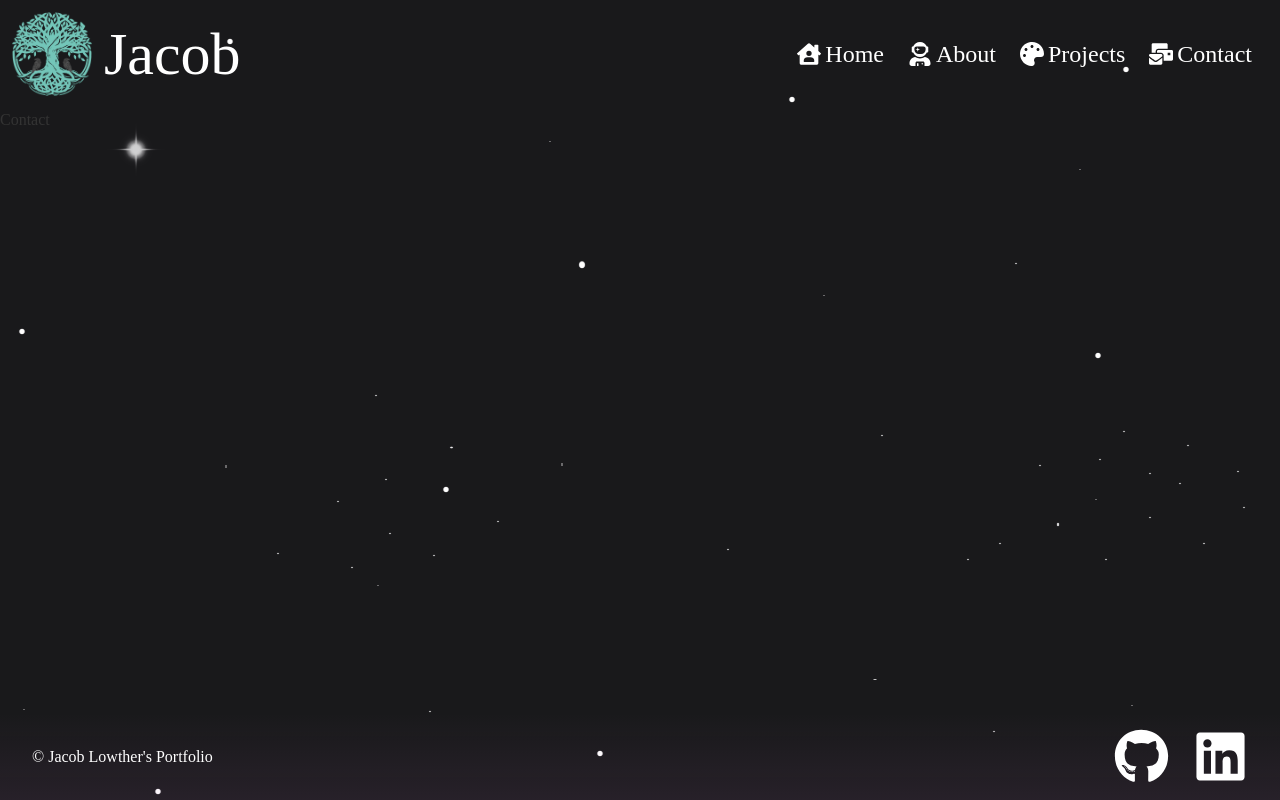
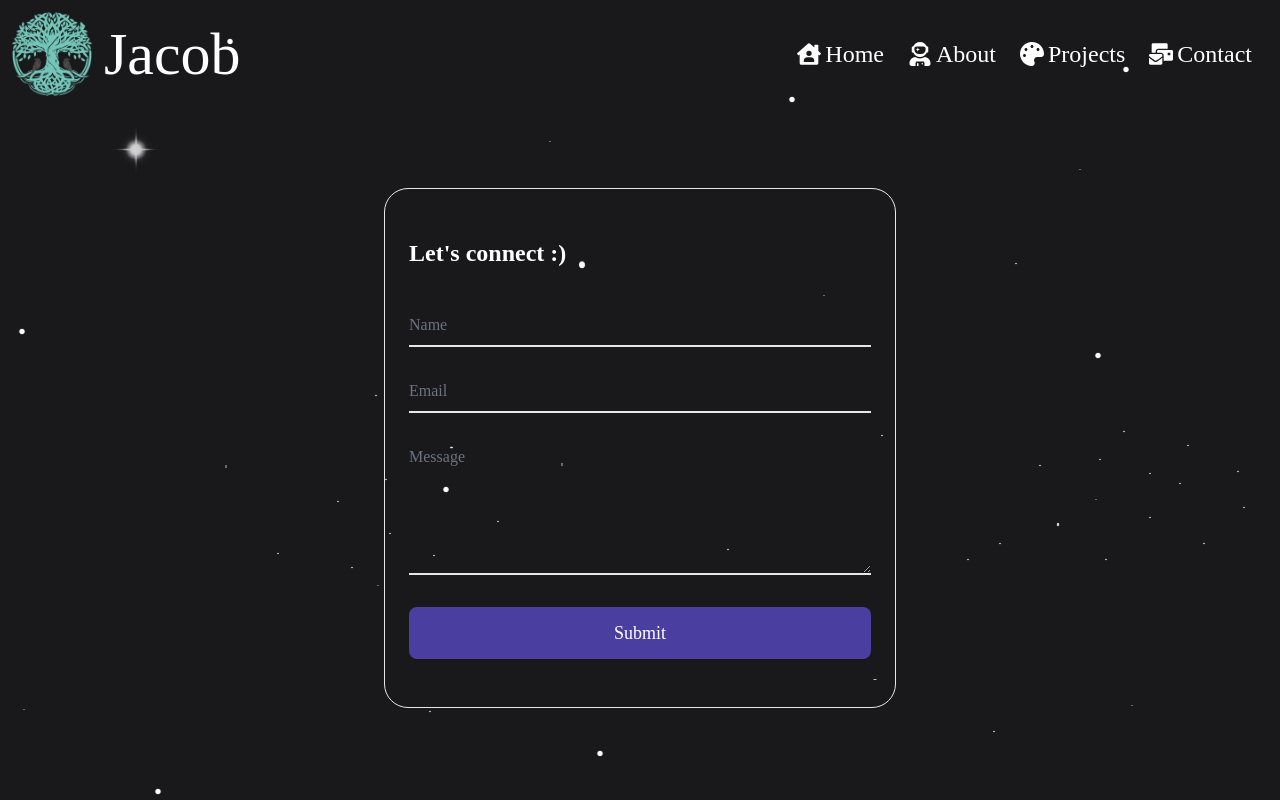
Before and after one commit to YggdrasilJL/web-wizard, a React (Vite) app: page /contact in a window 1280 px wide. Shown: the top 800 px of the page. Built offline with nearby package versions, Linux system fonts and the light colour scheme; a web font is replaced by a local one.

Commit message:
add contact form, small changes to footer & home

```diff
--- a/src/components/Contact.jsx
+++ b/src/components/Contact.jsx
@@ -1,7 +1,113 @@
-import React from 'react';
+import { useState } from 'react';
 
 const Contact = () => {
-  return <div>Contact</div>;
+  const [formData, setFormData] = useState({
+    name: '',
+    email: '',
+    message: '',
+  });
+
+  const handleInputChange = (e) => {
+    const { name, value } = e.target;
+    setFormData({
+      ...formData,
+      [name]: value,
+    });
+  };
+
+  const [errorVisible, setErrorVisible] = useState(false);
+
+  const toggleErr = () => {
+    setErrorVisible(!errorVisible);
+  };
+
+  const handleSubmit = (e) => {
+    e.preventDefault();
+  };
+
+  return (
+    <div className="m-10 sm:m-0 sm:mt-20 p-0 text-white min-h-screen">
+      <div className="mx-auto max-w-lg px-6 py-12 border rounded-3xl">
+        <h1 className="text-2xl font-bold mb-8">Let's connect :)</h1>
+        <form id="form" noValidate onSubmit={handleSubmit}>
+          <div className="relative z-0 w-full mb-5">
+            <input
+              type="text"
+              name="name"
+              placeholder=" "
+              required
+              className="pt-3 pb-2 block w-full px-0 mt-0 bg-transparent border-0 border-b-2 appearance-none
+               focus:outline-none focus:ring-0 focus:border-aqua border-gray-200"
+              value={formData.name}
+              onChange={handleInputChange}
+            />
+            <label
+              htmlFor="name"
+              className="absolute duration-300 top-3 -z-1 origin-0 text-gray-500"
+            >
+              Name
+            </label>
+            <span className="text-sm text-red-600 hidden" id="error">
+              Name is required
+            </span>
+          </div>
+
+          <div className="relative z-0 w-full mb-5">
+            <input
+              type="email"
+              name="email"
+              placeholder=" "
+              required
+              className="pt-3 pb-2 block w-full px-0 mt-0 bg-transparent border-0 border-b-2 appearance-none
+               focus:outline-none focus:ring-0 focus:border-aqua border-gray-200"
+              value={formData.email}
+              onChange={handleInputChange}
+            />
+            <label
+              htmlFor="email"
+              className="absolute duration-300 top-3 -z-1 origin-0 text-gray-500"
+            >
+              Email
+            </label>
+            <span className="text-sm text-red-600 hidden" id="error">
+              Email address is required
+            </span>
+          </div>
+
+          <div className="relative z-0 w-full mb-5">
+            <textarea
+              name="message"
+              placeholder=" "
+              required
+              rows={5}
+              className="pt-3 pb-2 block w-full px-0 mt-0 bg-transparent border-0 border-b-2 appearance-none
+               focus:outline-none focus:ring-0 focus:border-aqua border-gray-200"
+              value={formData.message}
+              onChange={handleInputChange}
+            />
+            <label
+              htmlFor="message"
+              className="absolute duration-300 top-3 -z-1 origin-0 text-gray-500"
+            >
+              Message
+            </label>
+            <span className="text-sm text-red-600 hidden" id="error">
+              Message is required
+            </span>
+          </div>
+
+          <button
+            id="button"
+            type="button"
+            className="w-full px-6 py-3 mt-3 text-lg text-white transition-all duration-150 ease-linear rounded-lg
+             shadow outline-none bg-darkPurple hover:bg-magenta hover:shadow-lg focus:outline-none"
+          >
+            Submit
+          </button>
+        </form>
+      </div>
+    </div>
+  );
 };
 
 export default Contact;
--- a/src/components/Footer.jsx
+++ b/src/components/Footer.jsx
@@ -3,8 +3,9 @@ import { FaGithub, FaLinkedin } from 'react-icons/fa';
 
 const Footer = () => {
   return (
+    // removing bottom-0 stops it from clipping over other elements
     <footer className="flex text-white">
-      <div className=" justify-between items-center bg-gradient-to-b from-transparent to-opacityMagenta p-4 flex gap-x-5 w-full sm:absolute bottom-0">
+      <div className=" justify-between items-center bg-gradient-to-b from-transparent to-opacityPurple p-4 flex gap-x-5 w-full sm:absolute bottom-0">
         <p className="ml-4">&copy; Jacob Lowther's Portfolio</p>
         <div className="flex gap-x-6 mr-4">
           <a
--- a/src/components/Home.jsx
+++ b/src/components/Home.jsx
@@ -4,7 +4,7 @@ const Home = () => {
       <div className="star flex absolute z-20 w-44 left-16">
         <img src="src\assets\flying-star.gif" alt="shooting star" />
       </div>
-      <div className="mt-[25vh] flex flex-col sm:flex-row md:justify-around md:flex-row intro">
+      <div className="mt-[12vh] flex flex-col sm:flex-row md:justify-around md:flex-row intro">
         <div className="flex flex-col items-center mt-10 p-3">
           <div className=" text-7xl -z-10">
             <h1 className="z-10 font-bold text-aqua name text-center">
--- a/src/index.css
+++ b/src/index.css
@@ -3,6 +3,45 @@
 @tailwind base;
 @tailwind components;
 @tailwind utilities;
+
+/* ------------------- styles for the contact form ------------------- */
+.-z-1 {
+  z-index: -1;
+}
+
+.origin-0 {
+  transform-origin: 0%;
+}
+
+input:focus ~ label,
+input:not(:placeholder-shown) ~ label,
+textarea:focus ~ label,
+textarea:not(:placeholder-shown) ~ label,
+select:focus ~ label,
+select:not([value='']):valid ~ label {
+  /* @apply transform; scale-75; -translate-y-6; */
+  --tw-translate-x: 0;
+  --tw-translate-y: 0;
+  --tw-rotate: 0;
+  --tw-skew-x: 0;
+  --tw-skew-y: 0;
+  transform: translateX(var(--tw-translate-x)) translateY(var(--tw-translate-y))
+    rotate(var(--tw-rotate)) skewX(var(--tw-skew-x)) skewY(var(--tw-skew-y))
+    scaleX(var(--tw-scale-x)) scaleY(var(--tw-scale-y));
+  --tw-scale-x: 0.75;
+  --tw-scale-y: 0.75;
+  --tw-translate-y: -1.5rem;
+}
+
+input:focus ~ label,
+select:focus ~ label,
+textarea:focus ~ label {
+  /* @apply text-black; left-0; */
+  --tw-text-opacity: 1;
+  color: rgba(115, 198, 185, var(--tw-text-opacity));
+  left: 0px;
+}
+/* ------------------------------------------------------------------- */
 
 * {
   font-family: 'Mooli';
--- a/tailwind.config.js
+++ b/tailwind.config.js
@@ -1,4 +1,7 @@
 /** @type {import('tailwindcss').Config} */
+
+import colors from 'tailwindcss/colors';
+
 export default {
   content: ['./src/**/*.{js,jsx,ts,tsx}'],
   theme: {
@@ -7,6 +10,7 @@ export default {
       signature: 'Ms Madi',
     },
     colors: {
+      ...colors,
       forestGreen: '#2e5e4e',
       lightSage: '#5f8569',
       lightGreen: '#9adaab',
@@ -18,6 +22,7 @@ export default {
       lavender: '#B388DD',
       lavender2: '#b492d0',
       darkPurple: '#4b3ea1',
+      opacityPurple: '#4B3EA18E',
       magenta: '#c374c5',
       opacityMagenta: '#c474c515',
       transparent: '#00000000',
--- a/test.css
+++ /dev/null
@@ -1,3 +0,0 @@
-a {
-  color: #9adaab;
-}
```
